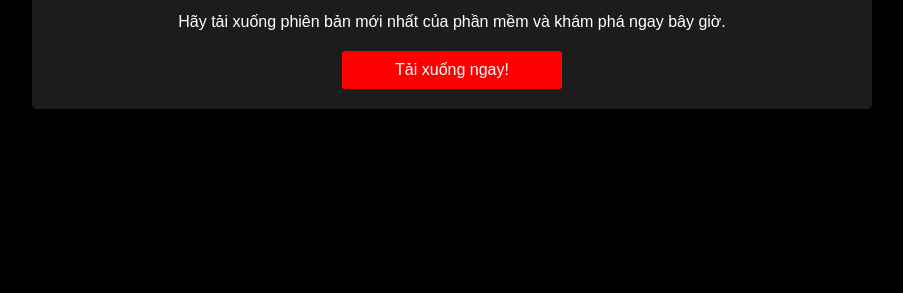
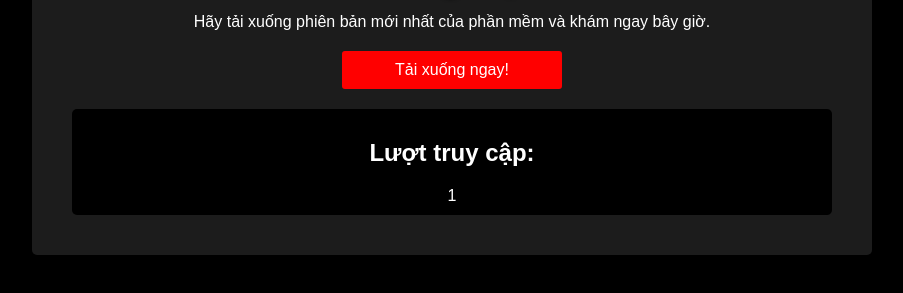
Before and after one commit to lohoainam/trangchu-download, a plain HTML site: page index.html in a window 1280 px wide. Shown: the part 115-408 px from the top of the page, without its empty margins (188-1091 px from the left). Drawn offline with Linux system fonts and the light colour scheme.

Commit message:
Update index.html

```diff
--- a/index.html
+++ b/index.html
@@ -18,7 +18,6 @@
       border-radius: 5px;
       padding: 20px;
       box-shadow: 0 2px 5px rgba(0, 0, 0, 0.3);
-      display: none; /* Sẽ hiển thị sau khi tải xong */
     }
 
     h1 {
@@ -77,6 +76,16 @@
       0% { transform: rotate(0deg); }
       100% { transform: rotate(360deg); }
     }
+
+    .visitor-counter {
+      text-align: center;
+      font-family: Arial, sans-serif;
+      background-color: #000;
+      color: #fff;
+      padding: 10px;
+      margin: 20px;
+      border-radius: 5px;
+    }
   </style>
   <script>
     // Đoạn mã JavaScript
@@ -88,7 +97,27 @@
         container.style.display = 'block';
         loadingOverlay.style.display = 'none';
       }, 2000); // Thay đổi số 2000 thành thời gian tải xuống thực tế của bạn (đơn vị: milliseconds)
+
+      // Đếm số lượt truy cập
+      function incrementCounter() {
+        var counter = document.getElementById('counter');
+        var currentCount = parseInt(counter.innerText);
+        counter.innerText = currentCount + 1;
+      }
+
+      // Gọi hàm incrementCounter khi trang web được tải
+      incrementCounter();
     });
+
+    // Hàm chuyển hướng sau khi nhấn nút Tải xuống
+    function redirectToDownload() {
+      var loadingOverlay = document.querySelector('.loading-overlay');
+
+      loadingOverlay.style.display = 'flex';
+      setTimeout(function() {
+        window.location.href = "https://bom.so/Checkpass-Armain"; // Thay đổi URL tương ứng với trang tải xuống của bạn
+      }, 2000); // Thời gian hiển thị hiệu ứng loading trước khi chuyển hướng (đơn vị: milliseconds)
+    }
   </script>
 </head>
 <body>
@@ -98,8 +127,13 @@
 
   <div class="container">
     <h1>Đừng đợi!</h1>
-    <p>Hãy tải xuống phiên bản mới nhất của phần mềm và khám phá ngay bây giờ.</p>
+    <p>Hãy tải xuống phiên bản mới nhất của phần mềm và khám ngay bây giờ.</p>
     <a class="download-button" href="https://bom.so/Checkpass-Armain">Tải xuống ngay!</a>
+
+    <div class="visitor-counter">
+      <h2>Lượt truy cập:</h2>
+      <span id="counter">0</span>
+    </div>
   </div>
 </body>
 </html>
```
